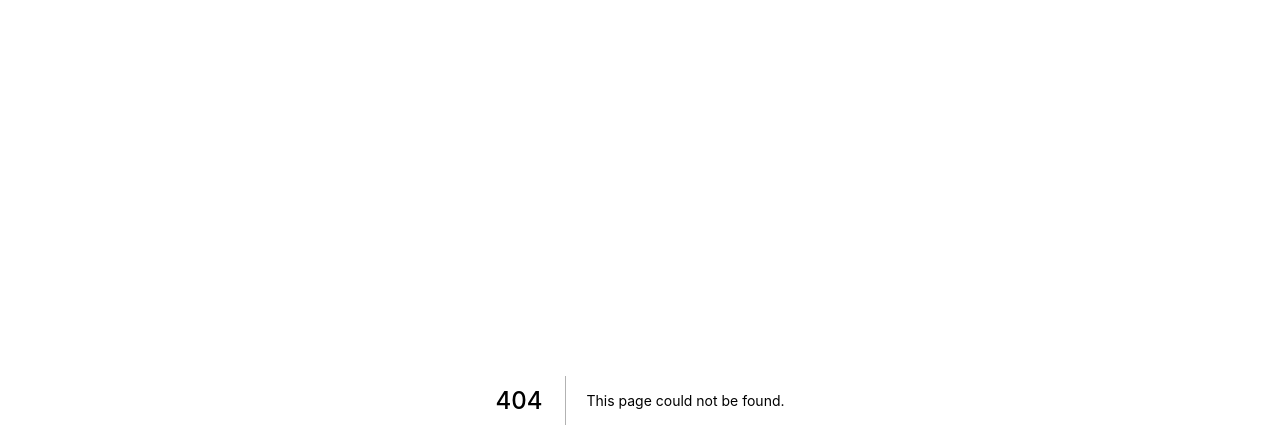
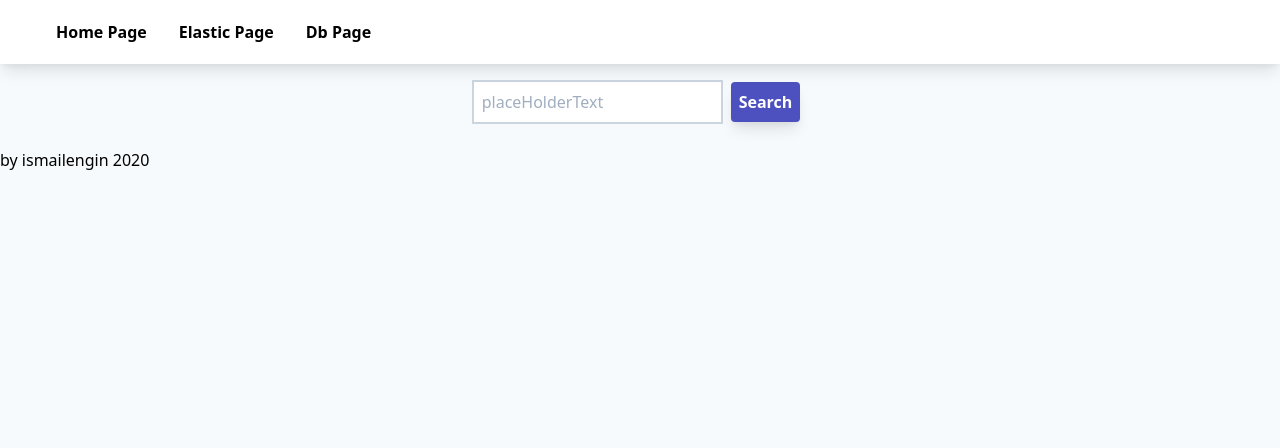
Before and after one commit to ismailengin/ElasticFrontend, a Next.js app: page /db in a window 1280 px wide. Before the commit this address had no page. Shown: the top 448 px of the page. Built offline with nearby package versions, Linux system fonts and the light colour scheme.

Commit message:
whole bunch of stuff

```diff
--- a/package.json
+++ b/package.json
@@ -8,6 +8,7 @@
     "start": "next start"
   },
   "dependencies": {
+    "knex": "^0.95.10",
     "lodash": "^4.17.15",
     "next": "9.3.5",
     "postcss-import": "^12.0.1",
--- a/pages/_app.js
+++ b/pages/_app.js
@@ -1,5 +1,6 @@
 import '../css/tailwind.css'
 
 export default function MyApp({ Component, pageProps }) {
+
   return <Component {...pageProps} />
 }
--- /dev/null
+++ b/pages/api/db.js
@@ -0,0 +1,8 @@
+import {query} from '../../lib/db';
+
+
+export default async function handler(req, res) {
+    var results =  await query(req.body).then(data => {console.log(data);return data})
+    console.log(JSON.stringify(results))
+    res.status(200).json(results);
+}
--- /dev/null
+++ b/pages/db.js
@@ -0,0 +1,43 @@
+import { useState } from 'react'
+import ResultList from './resultlist'
+import Layout from './layout'
+import ClipLoader from "react-spinners/ClipLoader";
+const superagent = require('superagent')
+
+
+
+function Elastic () {
+    const [initialText, setText] = useState(" ");
+    const [name, setName] = useState([]);
+    const [isLoading, setLoading] = useState(false);
+    const customHandleClick = async initialText => {
+        setName("")
+        setLoading(true)
+        try {
+            const res = await superagent.post('/api/db').send({name: initialText});
+            var json_res = (JSON.parse(res.text))
+            setName(json_res)
+            setLoading(false);
+        } catch (error) {
+            console.log(error);
+        }
+    }
+
+    return (
+        <Layout>
+        <div className="container mx-auto">
+            <div className="text-center">
+                <input className="border-solid border-gray-400 border-2 mt-4 px-2 py-2" type="text" placeholder="placeHolderText" onChange={e => setText(e.target.value)} />
+                <button className="bg-indigo-700 btn-primary text-white font-bold px-2 py-2 mx-2 rounded shadow-lg" onClick={() => customHandleClick(initialText)}>
+                    Search
+            </button>
+            </div>
+            {/* {isLoading ? <Loader/> : null} */}
+            <div className="flex justify-center pt-6"><ClipLoader loading={isLoading}/></div>
+            <ResultList itemFromParent={name} loadingChild={isLoading}/>
+        </div>
+        </Layout>
+    );
+}
+
+export default Elastic;
--- a/pages/footer.js
+++ b/pages/footer.js
@@ -1,5 +1,5 @@
 export default function Footer() {
     return(
-        <div className> by ismailengin 2020</div>
+        <div > by ismailengin 2020</div>
     )
 }
--- a/pages/navbar.js
+++ b/pages/navbar.js
@@ -10,6 +10,9 @@ function Navbar() {
                 <Link href="/elastic">
                     <a title="Elastic Page" className="btn-primary text-black font-bold px-2 py-2 mx-2">Elastic Page</a>
                 </Link>
+                <Link href="/db">
+                    <a title="Db Page" className="btn-primary text-black font-bold px-2 py-2 mx-2">Db Page</a>
+                </Link>
         </nav>
         </div>
     )
```
Also changed, not shown: 2 other files (tests, documents, lock files or other folders).
